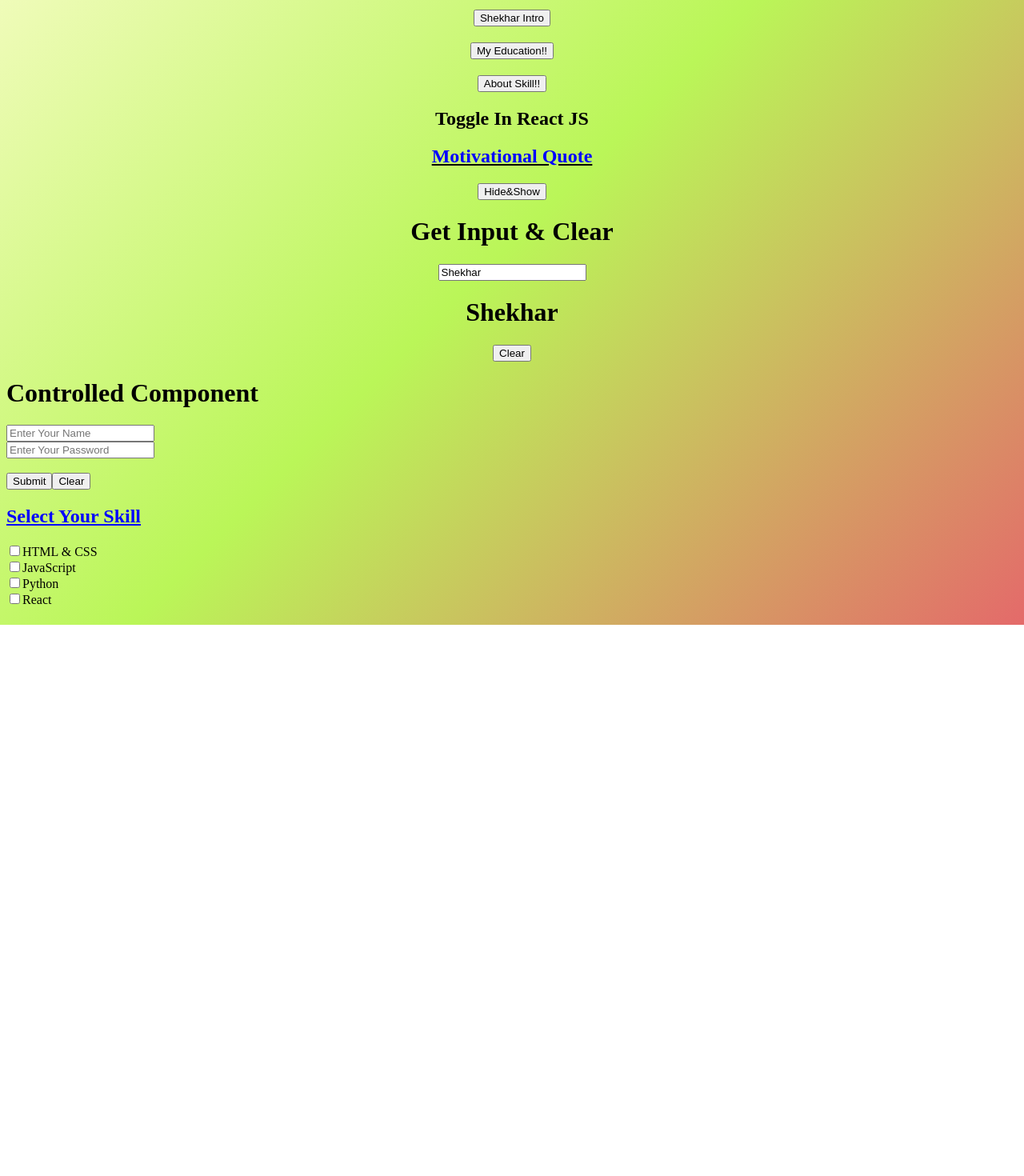
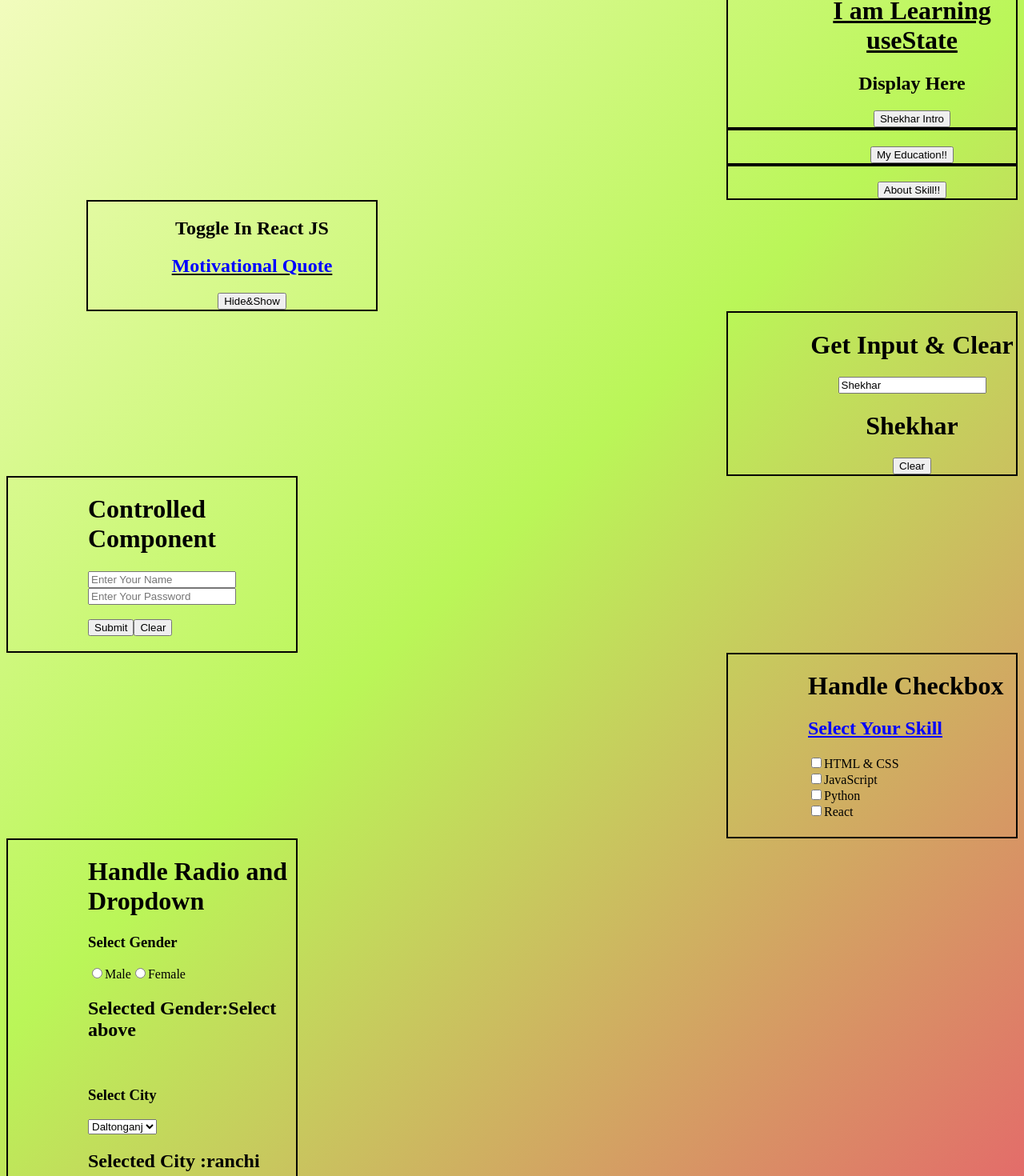
Before and after one commit to Shashi-Shekhar-1/myself, a React (Vite) app: page / in a window 1280 px wide. Shown: the part 173-1643 px from the top of the page at 80% size. Before the commit the page ends 954 px from the top, so only its background shows below. Built offline with nearby package versions, Linux system fonts and the light colour scheme.

Commit message:
Added Radio & boxes outside All component

```diff
--- a/src/App.tsx
+++ b/src/App.tsx
@@ -5,6 +5,7 @@ import Input from "./Input";
 import Controlled from "./Controlled";
 import Checkboxes from "./Checkboxes";
 import Clock from "./Clock";
+import Radio from "./Radio";
 
 import Education from "./Education";
 import "./App.css";
@@ -21,6 +22,7 @@ function App() {
       <Input />
       <Controlled />
       <Checkboxes />
+      <Radio />
     </div>
   );
 }
--- a/src/Checkboxes.tsx
+++ b/src/Checkboxes.tsx
@@ -12,7 +12,14 @@ function Checkboxes() {
   };
 
   return (
-    <div>
+    <div
+      style={{
+        border: "2px solid black",
+        marginLeft: "900px",
+        paddingLeft: "100px",
+      }}
+    >
+      <h1>Handle Checkbox</h1>
       <h2 style={{ color: "blue" }}>
         <u>Select Your Skill</u>
       </h2>
--- a/src/Clock.tsx
+++ b/src/Clock.tsx
@@ -9,7 +9,15 @@ const Clock = () => {
     return () => clearInterval(interval);
   }, []);
   return (
-    <div>
+    <div
+      style={{
+        border: "5px solid green",
+        color: "red",
+        marginLeft: "600px",
+        marginRight: "600px",
+        padding: "5px 40px",
+      }}
+    >
       <h1>{time}</h1>
     </div>
   );
--- a/src/Controlled.tsx
+++ b/src/Controlled.tsx
@@ -4,7 +4,13 @@ function Controlled() {
   const [name, setName] = useState("");
   const [password, setPassword] = useState("");
   return (
-    <div>
+    <div
+      style={{
+        border: "2px solid black",
+        marginRight: "900px",
+        paddingLeft: "100px",
+      }}
+    >
       <h1>Controlled Component</h1>
       <input
         type="text"
--- a/src/Education.tsx
+++ b/src/Education.tsx
@@ -9,7 +9,14 @@ function Education() {
   };
 
   return (
-    <div>
+    <div
+      style={{
+        color: "Green",
+        border: "2px solid black",
+        marginLeft: "900px",
+        paddingLeft: "100px",
+      }}
+    >
       <center>
         <h2>{education}</h2>
         <button onClick={myEducation}>My Education!!</button>
--- a/src/Input.tsx
+++ b/src/Input.tsx
@@ -2,7 +2,13 @@ import { useState } from "react";
 function Input() {
   const [val, setVal] = useState("Shekhar");
   return (
-    <div>
+    <div
+      style={{
+        border: "2px solid black",
+        marginLeft: "900px",
+        paddingLeft: "100px",
+      }}
+    >
       <center>
         <h1>Get Input & Clear </h1>
         <input
--- a/src/Intro.tsx
+++ b/src/Intro.tsx
@@ -11,7 +11,13 @@ function Intro() {
     );
   };
   return (
-    <div>
+    <div
+      style={{
+        border: "2px solid black",
+        marginLeft: "900px",
+        paddingLeft: "100px",
+      }}
+    >
       <center>
         <u>
           <h1>I am Learning useState</h1>
--- /dev/null
+++ b/src/Radio.tsx
@@ -0,0 +1,51 @@
+import { useState } from "react";
+function Radio() {
+  const [gender, setGender] = useState("Select above");
+  const [city, setCity] = useState("ranchi");
+
+  return (
+    <div
+      style={{
+        border: "2px solid black",
+        marginRight: "900px",
+        paddingLeft: "100px",
+      }}
+    >
+      <h1>Handle Radio and Dropdown </h1>
+      <h3>Select Gender</h3>
+      <input
+        type="radio"
+        onChange={(event) => setGender(event.target.value)}
+        name="gender"
+        value={"Male"}
+        checked={gender == "Male"}
+        id="male"
+      />
+      <label htmlFor="male">Male</label>
+      <input
+        type="radio"
+        onChange={(event) => setGender(event.target.value)}
+        name="gender"
+        value={"Female"}
+        checked={gender == "Female"}
+        id="Female"
+      />
+      <label htmlFor="Female">Female</label>
+      <h2>Selected Gender:{gender}</h2>
+      <br />
+
+      <h3>Select City</h3>
+      <select
+        onChange={(event) => setCity(event.target.value)}
+        defaultValue={"Daltonganj"}
+      >
+        <option value="Daltonganj.">Daltonganj</option>
+        <option value="Ranchi.">Ranchi</option>
+        <option value="Bokaro">Bokaro</option>
+        <option value="Dhanbad">Dhanbad</option>
+      </select>
+      <h2>Selected City :{city}</h2>
+    </div>
+  );
+}
+export default Radio;
--- a/src/Skill.tsx
+++ b/src/Skill.tsx
@@ -5,7 +5,14 @@ function Skill() {
     setSkill("I know HTML,CSS and \n I am Learning JS & React");
   };
   return (
-    <div style={{ color: "Green" }}>
+    <div
+      style={{
+        color: "Green",
+        border: "2px solid black",
+        marginLeft: "900px",
+        paddingLeft: "100px",
+      }}
+    >
       <center>
         <h2>{skill}</h2>
         <button onClick={mySkill}>About Skill!!</button>
--- a/src/Toggle.tsx
+++ b/src/Toggle.tsx
@@ -16,7 +16,15 @@ function Toggle() {
   const [display, setDisplay] = useState(false);
 
   return (
-    <div>
+    <div
+      style={{
+        border: "2px solid black",
+        marginLeft: "100px",
+        marginRight: "800px",
+
+        paddingLeft: "50px",
+      }}
+    >
       <center>
         <h2>Toggle In React JS</h2>
         <u>
```
